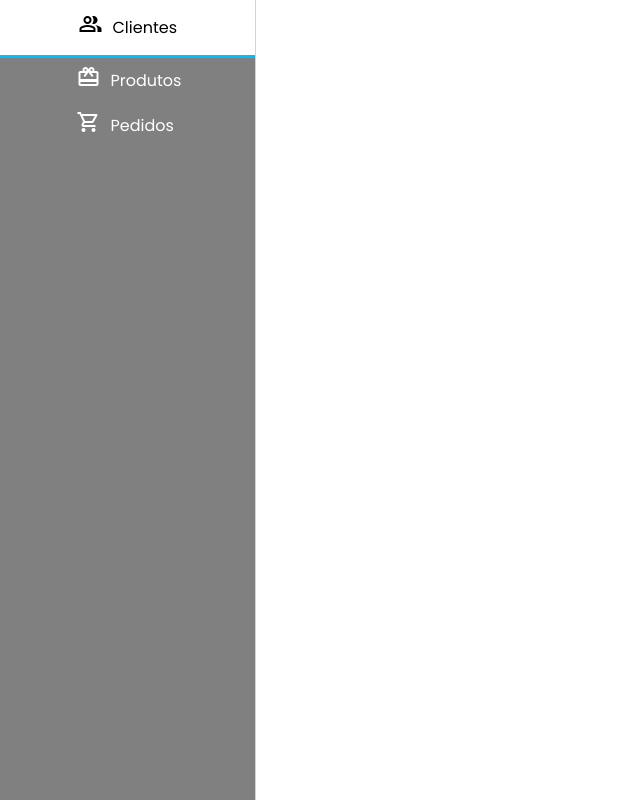
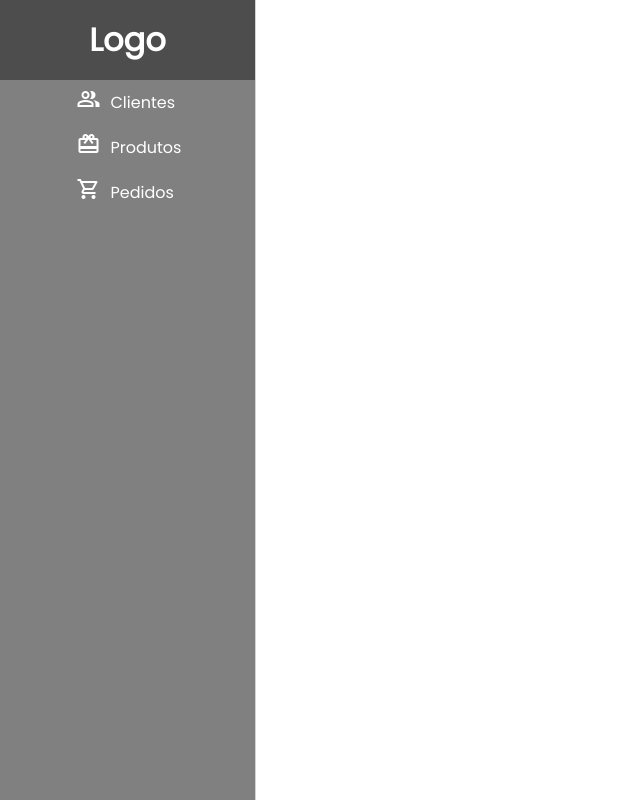
Before and after one commit to giovannibenner/desafio1_html_css, a plain HTML site: page painel.html in a window 1280 px wide. Shown: the whole page, without its empty margins (0-640 px from the left). Drawn offline with nearby package versions, Linux system fonts and the light colour scheme.

Commit message:
painel sidemenu logo

```diff
--- a/estilos/painel.css
+++ b/estilos/painel.css
@@ -24,6 +24,20 @@ main {
     background-color: gray;
 }
 
+.logo {
+    width: 100%;
+    height: 10%;
+
+    font-size: 2rem;
+    font-weight: bold;
+
+    color: white;
+    background-color: rgba(0, 0, 0, 0.4);
+
+    display: flex;
+    justify-content: center;
+    align-items: center;
+}
 
 .sidemenu-item > a {
     width: 100%;
--- a/painel.html
+++ b/painel.html
@@ -14,6 +14,7 @@
 <body>
     <main>
         <div class="sidemenu">
+            <div class="logo">Logo</div>
             <nav>
                 <ul>
                     <div class="sidemenu-item">
@@ -37,7 +38,6 @@
                 </ul>
             </nav>
         </div>
-        <div></div>
     </main>
 </body>
 </html>
```
